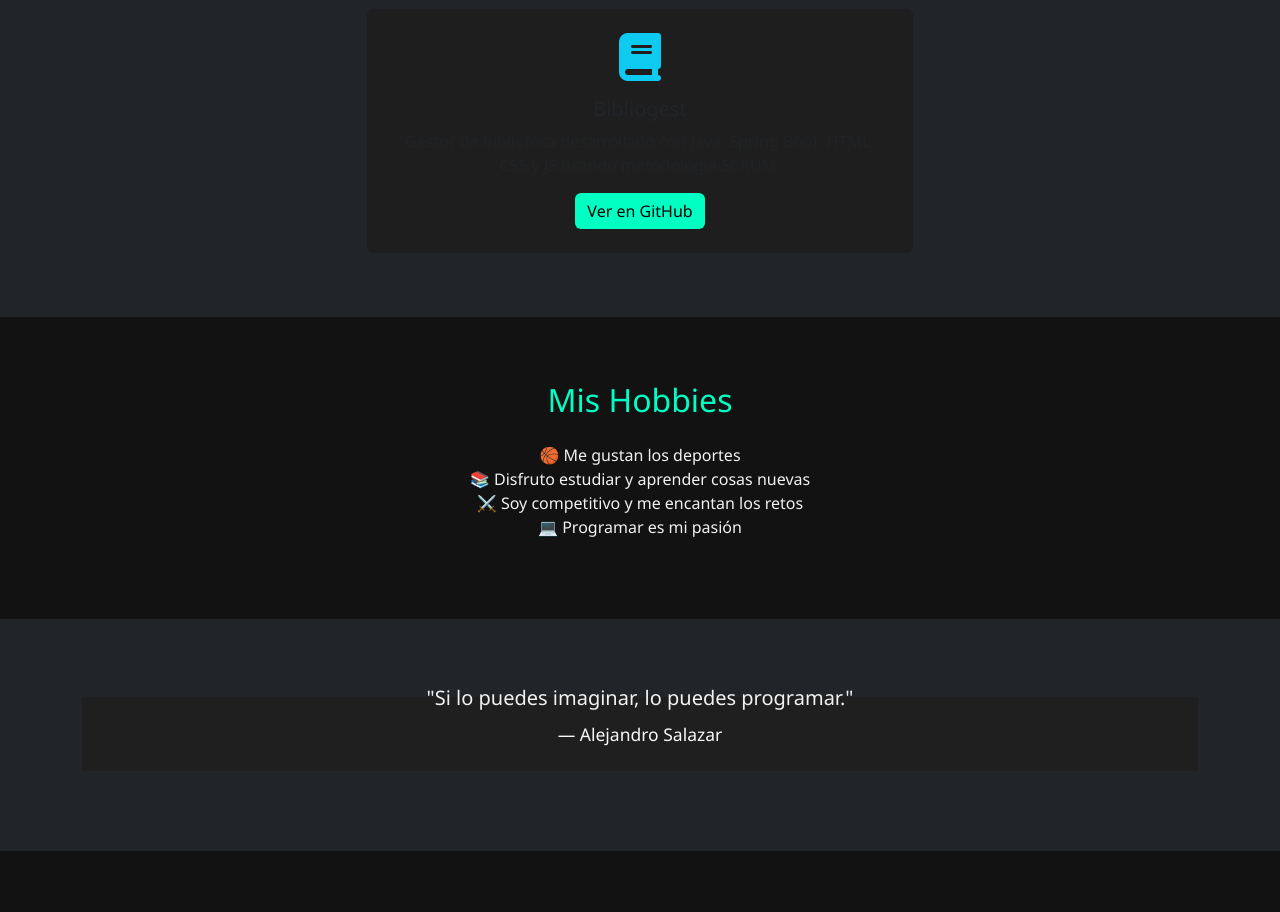
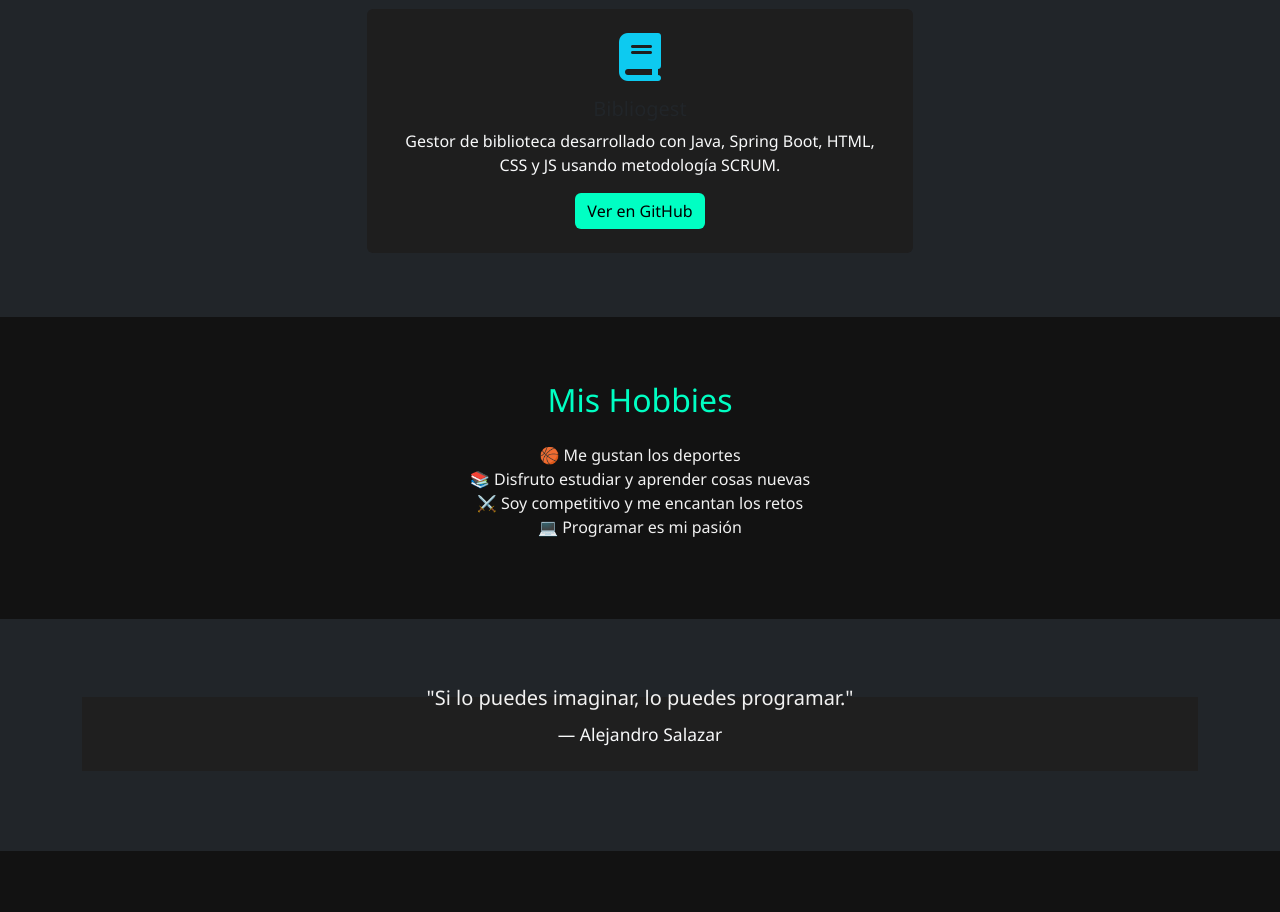
Before and after one commit to Y0S0yAlej0/Proyectao, a plain HTML site: page index.html in a window 1280 px wide. Shown: the part 1220-2132 px from the top of the page. Drawn offline with nearby package versions, Linux system fonts and the light colour scheme.

Commit message:
Update index.html

```diff
--- a/index.html
+++ b/index.html
@@ -128,7 +128,7 @@
         <div class="card p-4">
           <i class="fas fa-book fa-3x mb-3 text-info text-center"></i>
           <h5 class="text-center">Bibliogest</h5>
-            <p class="text-center text-muted">Gestor de biblioteca desarrollado con Java, Spring Boot, HTML, CSS y JS usando metodología SCRUM.</p>
+          <p class="text-center text-light">Gestor de biblioteca desarrollado con Java, Spring Boot, HTML, CSS y JS usando metodología SCRUM.</p>
           <div class="text-center">
             <a href="https://github.com/Y0S0yAlej0/bibliogest.git" target="_blank" class="btn btn-primary">Ver en GitHub</a>
           </div>
```
Lines whose indentation alone changed are shown as unchanged.
